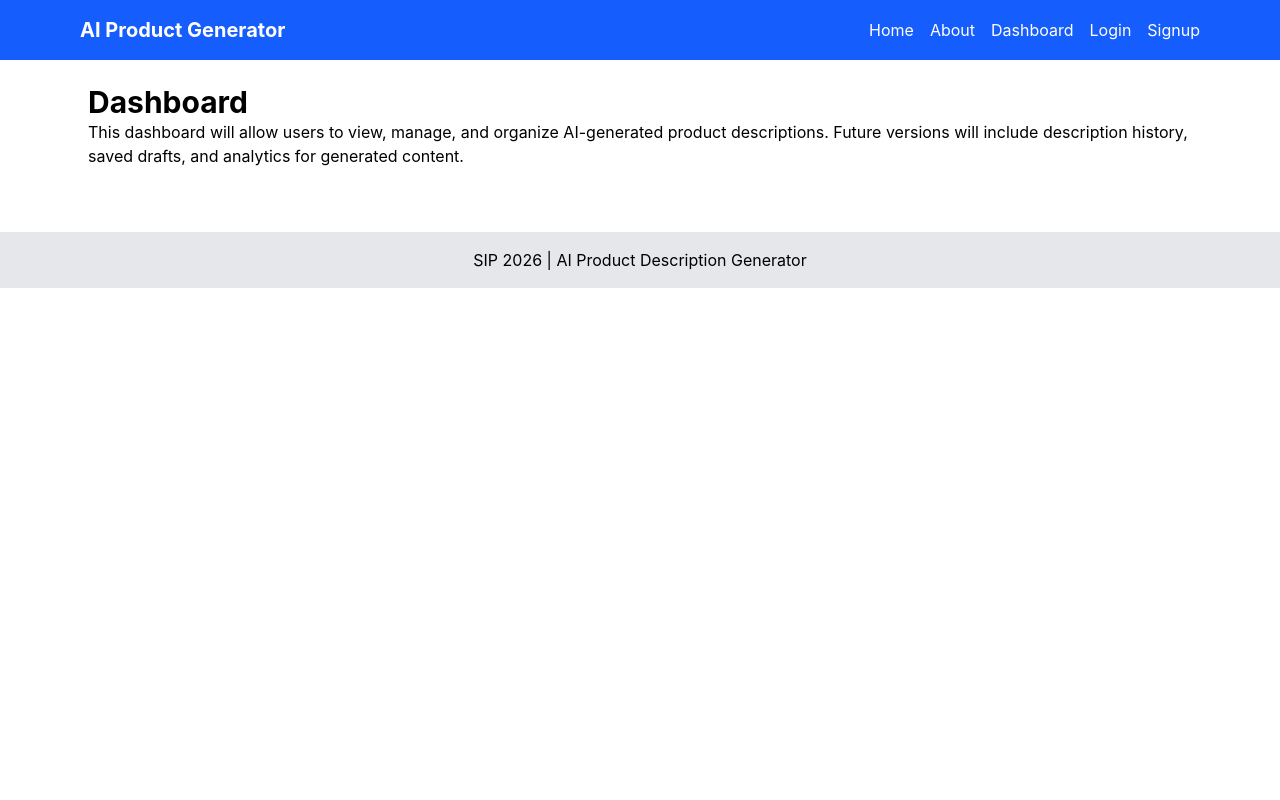
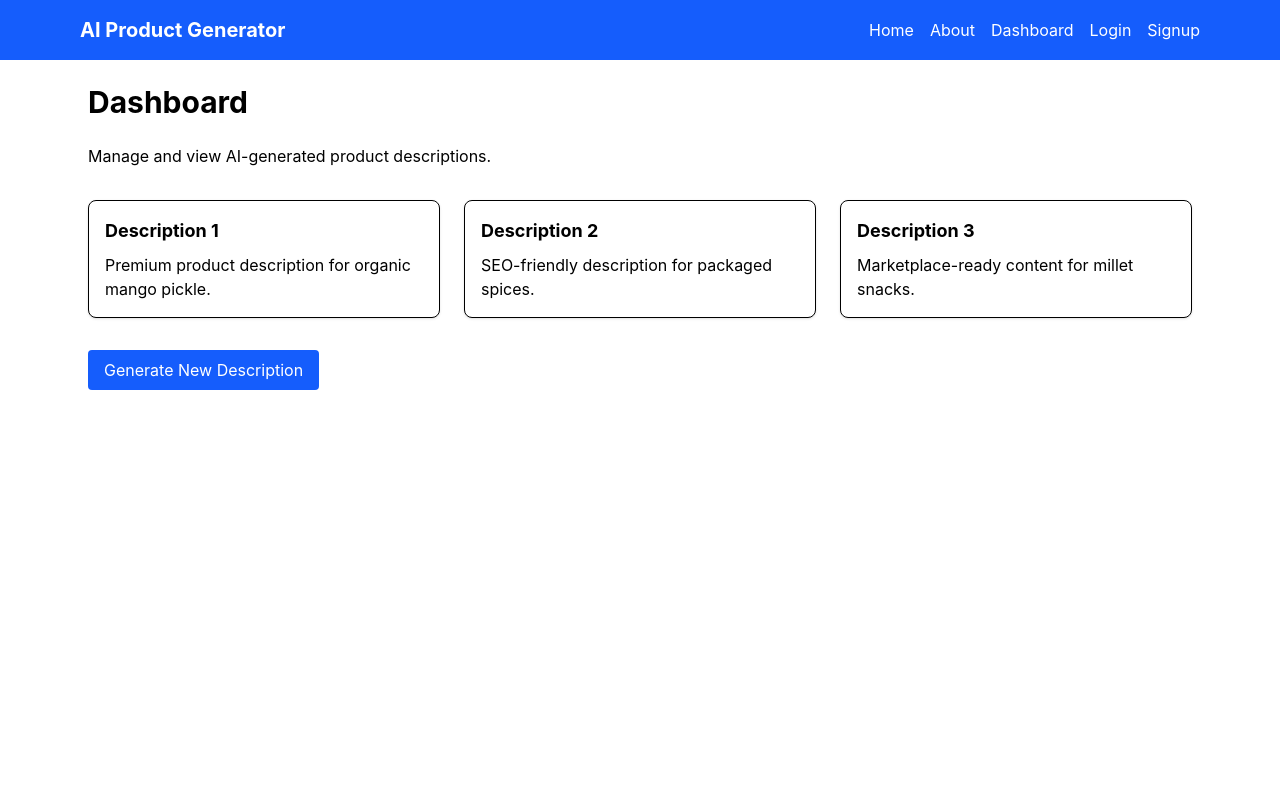
Before and after one commit to ArnavSingh07/ai-product-description-generator, a React app in the folder frontend/: page /dashboard in a window 1280 px wide. Shown: the top 800 px of the page. Built offline with nearby package versions, Linux system fonts and the light colour scheme; the HTML template or start-up script is replaced by a standard one.

Commit message:
feat: implement dark and light mode support

```diff
--- a/frontend/src/pages/About.jsx
+++ b/frontend/src/pages/About.jsx
@@ -1,10 +1,16 @@
 import Navbar from "../components/Navbar";
 import Footer from "../components/Footer";
 
-export default function About() {
+export default function About({
+  darkMode,
+  setDarkMode,
+}) {
   return (
     <>
-      <Navbar />
+      <Navbar
+        darkMode={darkMode}
+        setDarkMode={setDarkMode}
+      />
 
       <main className="max-w-6xl mx-auto p-6">
         <h1 className="text-3xl font-bold">
@@ -12,9 +18,11 @@ export default function About() {
         </h1>
 
         <p>
-          The Project
-
- AI-Powered E-Commerce Product Description Generator helps food processing MSMEs create professional, SEO-friendly product descriptions for online marketplaces. The platform uses AI to generate high-quality content based on product details, helping businesses improve their digital presence and save time.
+          The AI-Powered E-Commerce Product Description Generator helps food
+          processing MSMEs create professional, SEO-friendly product
+          descriptions for online marketplaces. The platform uses AI to
+          generate high-quality content based on product details, helping
+          businesses improve their digital presence and save time.
         </p>
       </main>
 
--- a/frontend/src/pages/Dashboard.jsx
+++ b/frontend/src/pages/Dashboard.jsx
@@ -1,20 +1,89 @@
 import Navbar from "../components/Navbar";
 import Footer from "../components/Footer";
 
-export default function Dashboard() {
+export default function Dashboard({
+  darkMode,
+  setDarkMode,
+}) {
   return (
     <>
-      <Navbar />
+    <Navbar
+  darkMode={darkMode}
+  setDarkMode={setDarkMode}
+/>
 
-      <main className="max-w-6xl mx-auto p-6">
-        <h1 className="text-3xl font-bold">
+      <main
+        className={`max-w-6xl mx-auto p-6 min-h-screen ${
+          darkMode
+            ? "bg-gray-900 text-white"
+            : "bg-white text-black"
+        }`}
+      >
+        <h1 className="text-3xl font-bold mb-6">
           Dashboard
         </h1>
 
-        <p>
+        <p className="mb-8">
+          Manage and view AI-generated product descriptions.
+        </p>
 
-This dashboard will allow users to view, manage, and organize AI-generated product descriptions. Future versions will include description history, saved drafts, and analytics for generated content.
-        </p>
+        <div className="grid md:grid-cols-3 gap-6">
+
+          <div
+            className={`border rounded-lg p-4 shadow ${
+              darkMode
+                ? "bg-gray-800 text-white"
+                : "bg-white text-black"
+            }`}
+          >
+            <h2 className="font-bold text-lg mb-2">
+              Description 1
+            </h2>
+
+            <p>
+              Premium product description for organic mango pickle.
+            </p>
+          </div>
+
+          <div
+            className={`border rounded-lg p-4 shadow ${
+              darkMode
+                ? "bg-gray-800 text-white"
+                : "bg-white text-black"
+            }`}
+          >
+            <h2 className="font-bold text-lg mb-2">
+              Description 2
+            </h2>
+
+            <p>
+              SEO-friendly description for packaged spices.
+            </p>
+          </div>
+
+          <div
+            className={`border rounded-lg p-4 shadow ${
+              darkMode
+                ? "bg-gray-800 text-white"
+                : "bg-white text-black"
+            }`}
+          >
+            <h2 className="font-bold text-lg mb-2">
+              Description 3
+            </h2>
+
+            <p>
+              Marketplace-ready content for millet snacks.
+            </p>
+          </div>
+
+        </div>
+
+        <div className="mt-8">
+          <button className="bg-blue-600 text-white px-4 py-2 rounded">
+            Generate New Description
+          </button>
+        </div>
       </main>
 
       <Footer />
--- a/frontend/src/pages/Home.jsx
+++ b/frontend/src/pages/Home.jsx
@@ -3,10 +3,16 @@ import Hero from "../components/Hero";
 import Card from "../components/Card";
 import Footer from "../components/Footer";
 
-export default function Home() {
+export default function Home({
+  darkMode,
+  setDarkMode,
+}) {
   return (
     <>
-      <Navbar />
+      <Navbar
+        darkMode={darkMode}
+        setDarkMode={setDarkMode}
+      />
 
       <Hero />
 
--- a/frontend/src/pages/Login.jsx
+++ b/frontend/src/pages/Login.jsx
@@ -1,10 +1,16 @@
 import Navbar from "../components/Navbar";
 import Footer from "../components/Footer";
 
-export default function Login() {
+export default function Login({
+  darkMode,
+  setDarkMode,
+}) {
   return (
     <>
-      <Navbar />
+      <Navbar
+        darkMode={darkMode}
+        setDarkMode={setDarkMode}
+      />
 
       <main className="max-w-md mx-auto p-6 my-10">
         <div className="bg-white shadow-lg rounded-xl p-6 border">
--- a/frontend/src/pages/Signup.jsx
+++ b/frontend/src/pages/Signup.jsx
@@ -1,10 +1,16 @@
 import Navbar from "../components/Navbar";
 import Footer from "../components/Footer";
 
-export default function Signup() {
+export default function Signup({
+  darkMode,
+  setDarkMode,
+}) {
   return (
     <>
-      <Navbar />
+      <Navbar
+        darkMode={darkMode}
+        setDarkMode={setDarkMode}
+      />
 
       <main className="max-w-md mx-auto p-6 my-10">
         <div className="bg-white shadow-lg rounded-xl p-6 border">
```
